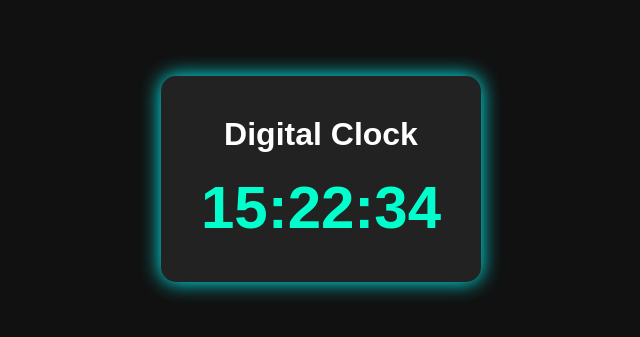
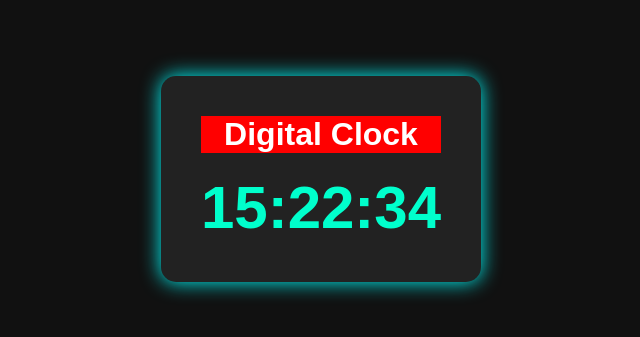
Before and after one commit to Ankush-SDE/javaScript_Mini_project, a plain HTML site: page index.html in a window 1280 px wide. Shown: the part 221-558 px from the top of the page, without its empty margins (319-959 px from the left). Drawn offline with Linux system fonts and the light colour scheme.

Commit message:
change color

```diff
--- a/index.html
+++ b/index.html
@@ -9,7 +9,7 @@
 <body>
 
     <div class="clock-container">
-        <h1>Digital Clock</h1>
+        <h1 style="background-color:red">Digital Clock</h1>
         <div id="clock">00:00:00</div>
     </div>
 
```
